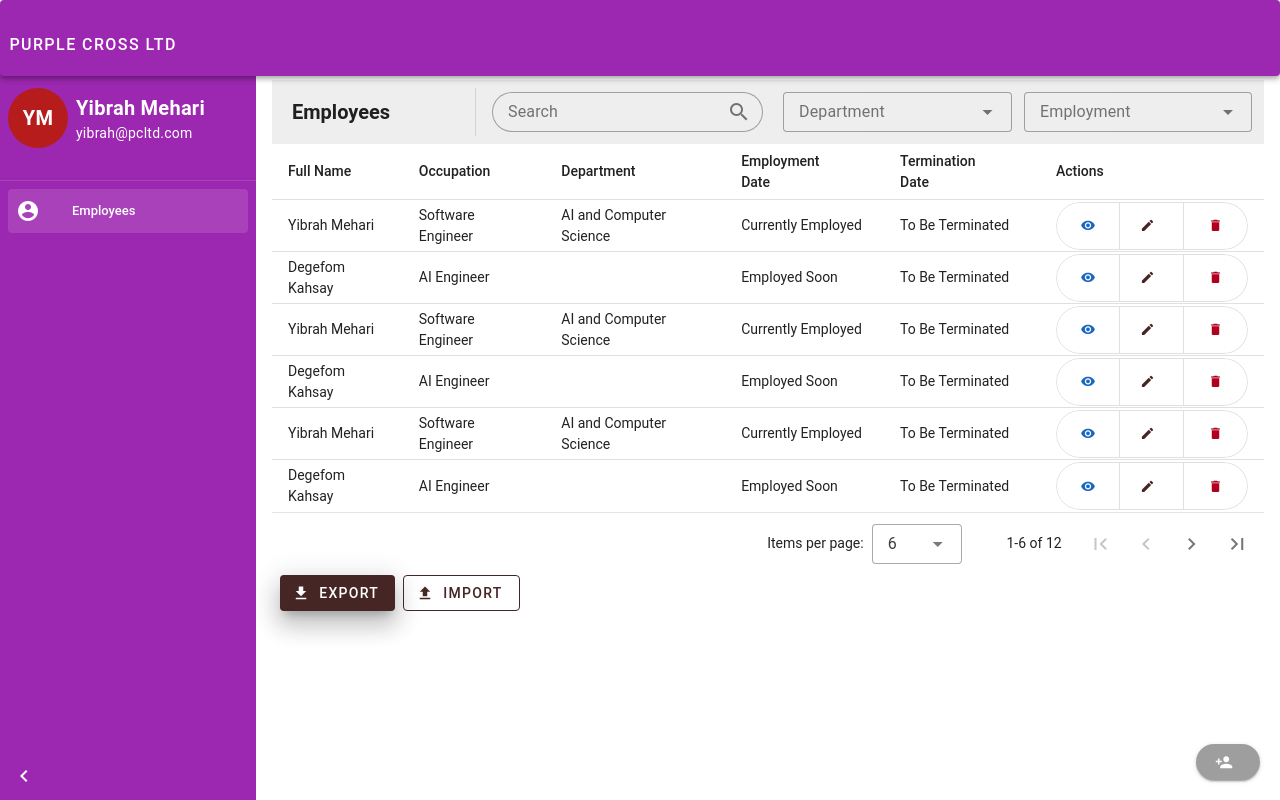
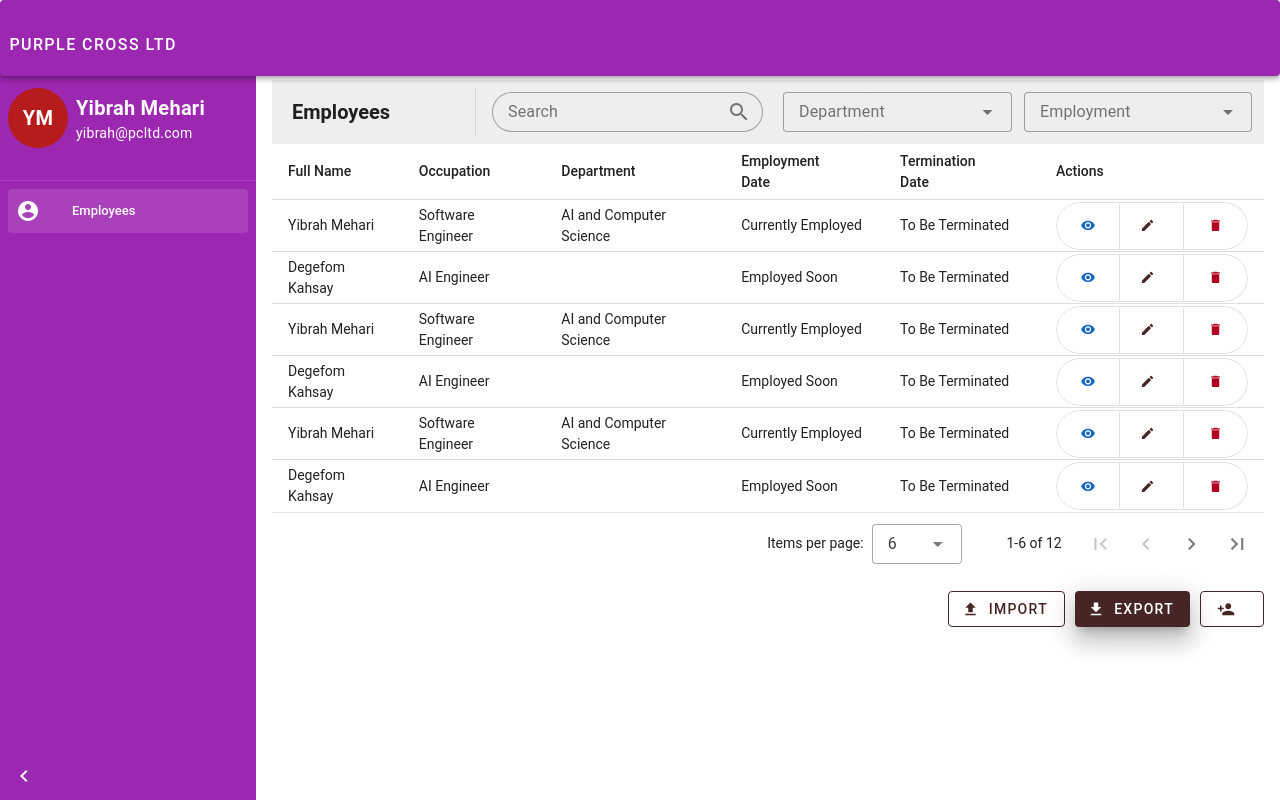
Before and after one commit to yibrino/PurpleHR, a Vue app: page /employees in a window 1280 px wide. Built offline with nearby package versions, Linux system fonts and the light colour scheme; a small style sheet from the web is missing.

Commit message:
position for add, export, import buttons updated

```diff
--- a/src/components/dashboard/EmployeeTable.vue
+++ b/src/components/dashboard/EmployeeTable.vue
@@ -106,32 +106,50 @@
 
     </v-data-table>
 
-  <!-- Export Button -->
-  <v-btn color="#452624" class="ml-2" elevation="15" @click="exportEmployees">
-  <v-icon start color="white">mdi-download</v-icon>
-  <span style="color: white;">Export</span>
-</v-btn>
- <!-- Import Button-->
- <v-btn color="#452624" variant="outlined" @click="$refs.importInput.click()" class="ml-2">
+    <div class="d-flex justify-end align-center my-4" style="gap: 10px;">
+
+
+  <!-- Import Button -->
+  <v-btn
+    color="#452624"
+    variant="outlined"
+    @click="$refs.importInput.click()"
+  >
     <v-icon start>mdi-upload</v-icon>
     Import
   </v-btn>
 
+  <!-- Export Button -->
+  <v-btn
+    color="#452624"
+    elevation="15"
+    @click="exportEmployees"
+  >
+    <v-icon start color="white">mdi-download</v-icon>
+    <span style="color: white;">Export</span>
+  </v-btn>
+
   <!-- Hidden file input -->
-    <input ref="importInput" type="file" @change="importEmployees" accept=".csv" style="display: none" />
-
+  <input
+    ref="importInput"
+    type="file"
+    @change="importEmployees"
+    accept=".csv"
+    style="display: none"
+  />
+   <!-- Add Employee -->
    <v-btn
-    color="grey"
+    color="#452624"
+    variant="outlined"
     @click="employeeStore.openDialog"
-    rounded
-    class="mt-8"
-    style="position: fixed; bottom: 20px; right: 20px; "
   >
-    <v-icon class="me-2" color="#ffffff">mdi-account-plus</v-icon>
+    <v-icon start>mdi-account-plus</v-icon>
     <v-tooltip activator="parent" location="top">
       Add New {{ employeeStore.dialogTitle }}
     </v-tooltip>
   </v-btn>
+</div>
+
 
 
   <!-- Delete Confirmation Dialog -->
```
Lines whose indentation alone changed are shown as unchanged.
